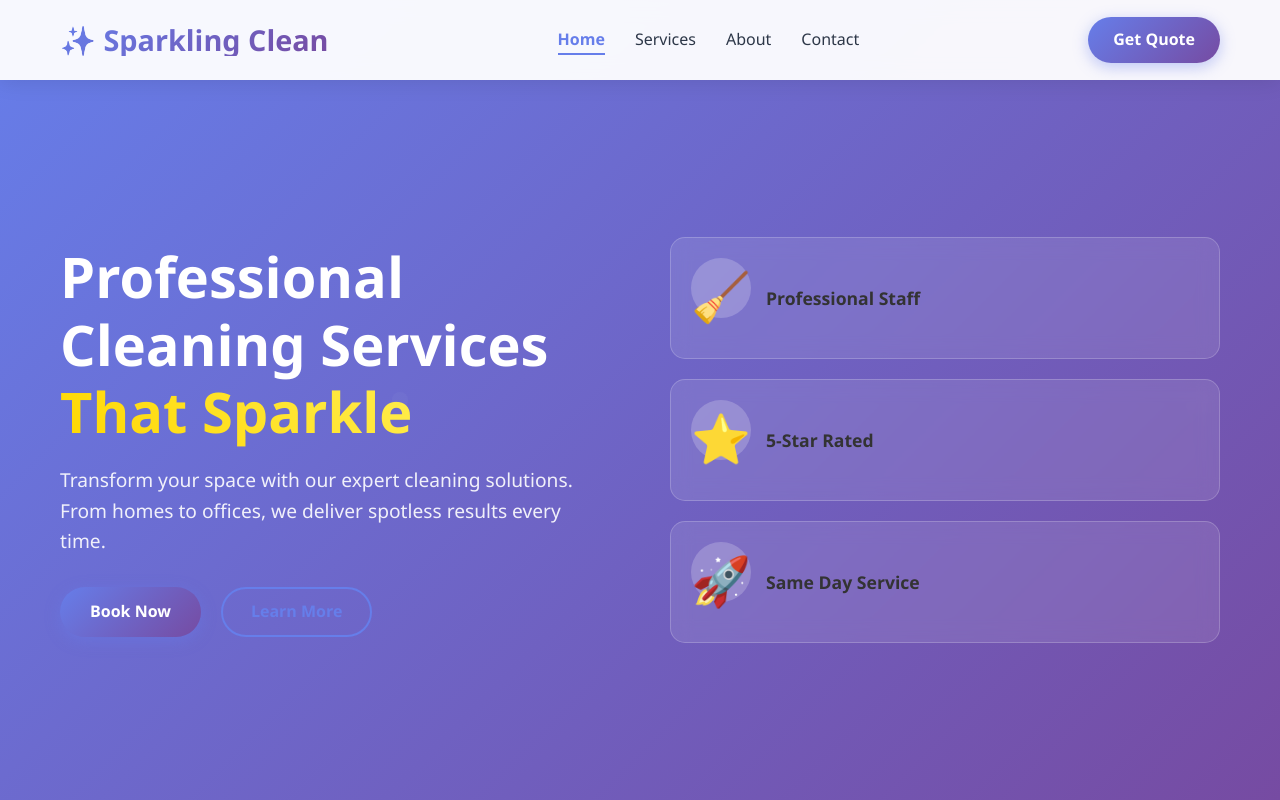
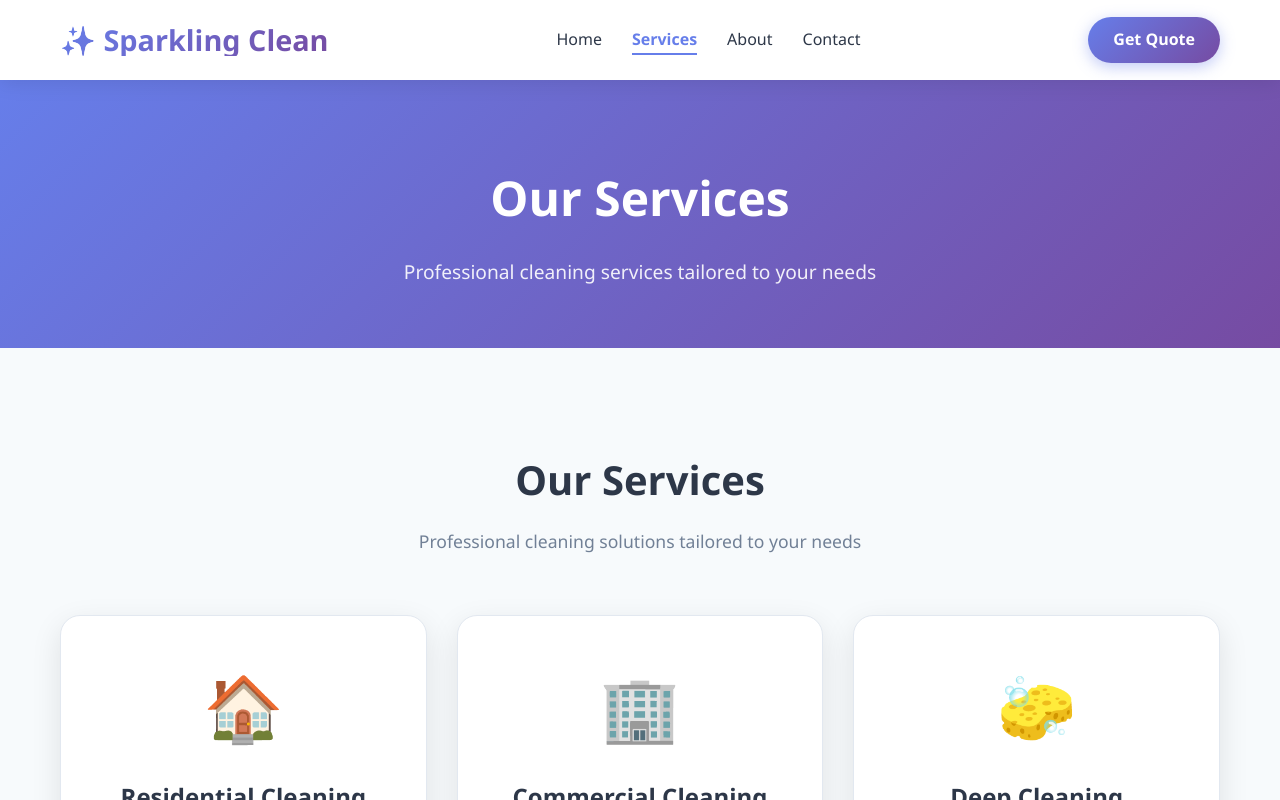
Before and after one commit to RheeB804/SparklingCleanLaundry, a React (Create React App) app: page /services in a window 1280 px wide. Shown: the top 800 px of the page. Built offline with nearby package versions, Linux system fonts and the light colour scheme.

Commit message:
Initial commit: Add sparkling-clean-react website with modern UI components and routing

```diff
--- a/package.json
+++ b/package.json
@@ -9,6 +9,7 @@
     "@testing-library/user-event": "^13.5.0",
     "react": "^19.1.1",
     "react-dom": "^19.1.1",
+    "react-router-dom": "^7.8.2",
     "react-scripts": "5.0.1",
     "web-vitals": "^2.1.4"
   },
--- a/src/App.css
+++ b/src/App.css
@@ -72,6 +72,38 @@ body {
   margin: 0 auto;
 }
 
+/* Page container styles */
+.page-container {
+  min-height: calc(100vh - 80px);
+  padding-top: 80px;
+}
+
+.page-header {
+  background: linear-gradient(135deg, #667eea 0%, #764ba2 100%);
+  color: white;
+  padding: 80px 0 60px;
+  text-align: center;
+}
+
+.page-header h1 {
+  font-size: 3rem;
+  font-weight: 700;
+  margin-bottom: 20px;
+}
+
+.page-header p {
+  font-size: 1.2rem;
+  opacity: 0.9;
+  max-width: 600px;
+  margin: 0 auto;
+}
+
+.container {
+  max-width: 1200px;
+  margin: 0 auto;
+  padding: 0 20px;
+}
+
 /* Responsive design */
 @media (max-width: 768px) {
   .section-header h2 {
@@ -81,4 +113,12 @@ body {
   .section-header p {
     font-size: 1rem;
   }
+
+  .page-header h1 {
+    font-size: 2.5rem;
+  }
+
+  .page-header p {
+    font-size: 1.1rem;
+  }
 }
--- a/src/App.js
+++ b/src/App.js
@@ -1,22 +1,27 @@
 import React from 'react';
+import { BrowserRouter as Router, Routes, Route } from 'react-router-dom';
 import './App.css';
 import Header from './components/Header';
-import Hero from './components/Hero';
-import Services from './components/Services';
-import About from './components/About';
-import Contact from './components/Contact';
 import Footer from './components/Footer';
+import HomePage from './pages/HomePage';
+import ServicesPage from './pages/ServicesPage';
+import AboutPage from './pages/AboutPage';
+import ContactPage from './pages/ContactPage';
 
 function App() {
   return (
-    <div className="App">
-      <Header />
-      <Hero />
-      <Services />
-      <About />
-      <Contact />
-      <Footer />
-    </div>
+    <Router>
+      <div className="App">
+        <Header />
+        <Routes>
+          <Route path="/" element={<HomePage />} />
+          <Route path="/services" element={<ServicesPage />} />
+          <Route path="/about" element={<AboutPage />} />
+          <Route path="/contact" element={<ContactPage />} />
+        </Routes>
+        <Footer />
+      </div>
+    </Router>
   );
 }
 
--- a/src/components/Header.js
+++ b/src/components/Header.js
@@ -1,9 +1,10 @@
 import React, { useState, useEffect } from 'react';
+import { Link, useLocation } from 'react-router-dom';
 import './Header.css';
 
 const Header = () => {
   const [isMenuOpen, setIsMenuOpen] = useState(false);
-  const [activeSection, setActiveSection] = useState('home');
+  const location = useLocation();
 
   const toggleMenu = () => {
     console.log('Toggle menu clicked, current state:', isMenuOpen);
@@ -14,37 +15,15 @@ const Header = () => {
     setIsMenuOpen(false);
   };
 
-  // Function to determine active section based on scroll position
-  const getActiveSection = () => {
-    const sections = ['home', 'services', 'about', 'contact'];
-    const scrollPosition = window.scrollY + 100; // Offset for header height
-
-    for (const section of sections) {
-      const element = document.getElementById(section);
-      if (element) {
-        const { offsetTop, offsetHeight } = element;
-        if (scrollPosition >= offsetTop && scrollPosition < offsetTop + offsetHeight) {
-          return section;
-        }
-      }
-    }
-    return 'home'; // Default to home
+  // Get active page based on current route
+  const getActivePage = () => {
+    const path = location.pathname;
+    if (path === '/') return 'home';
+    if (path === '/services') return 'services';
+    if (path === '/about') return 'about';
+    if (path === '/contact') return 'contact';
+    return 'home';
   };
-
-  // Update active section on scroll
-  useEffect(() => {
-    const handleScroll = () => {
-      setActiveSection(getActiveSection());
-    };
-
-    window.addEventListener('scroll', handleScroll);
-    // Set initial active section
-    setActiveSection(getActiveSection());
-
-    return () => {
-      window.removeEventListener('scroll', handleScroll);
-    };
-  }, []);
 
   // Close menu when clicking outside or on escape key
   useEffect(() => {
@@ -86,40 +65,40 @@ const Header = () => {
         <nav className={`nav ${isMenuOpen ? 'nav-open' : ''}`}>
           <ul className="nav-list">
             <li>
-              <a
-                href="#home"
-                className={`nav-link ${activeSection === 'home' ? 'active' : ''}`}
+              <Link
+                to="/"
+                className={`nav-link ${getActivePage() === 'home' ? 'active' : ''}`}
                 onClick={closeMenu}
               >
                 Home
-              </a>
+              </Link>
             </li>
             <li>
-              <a
-                href="#services"
-                className={`nav-link ${activeSection === 'services' ? 'active' : ''}`}
+              <Link
+                to="/services"
+                className={`nav-link ${getActivePage() === 'services' ? 'active' : ''}`}
                 onClick={closeMenu}
               >
                 Services
-              </a>
+              </Link>
             </li>
             <li>
-              <a
-                href="#about"
-                className={`nav-link ${activeSection === 'about' ? 'active' : ''}`}
+              <Link
+                to="/about"
+                className={`nav-link ${getActivePage() === 'about' ? 'active' : ''}`}
                 onClick={closeMenu}
               >
                 About
-              </a>
+              </Link>
             </li>
             <li>
-              <a
-                href="#contact"
-                className={`nav-link ${activeSection === 'contact' ? 'active' : ''}`}
+              <Link
+                to="/contact"
+                className={`nav-link ${getActivePage() === 'contact' ? 'active' : ''}`}
                 onClick={closeMenu}
               >
                 Contact
-              </a>
+              </Link>
             </li>
           </ul>
           {/* Mobile CTA Button */}
--- /dev/null
+++ b/src/pages/AboutPage.js
@@ -0,0 +1,18 @@
+import React from 'react';
+import About from '../components/About';
+
+const AboutPage = () => {
+  return (
+    <div className="page-container">
+      <div className="page-header">
+        <div className="container">
+          <h1>About Us</h1>
+          <p>Your trusted cleaning partner for over a decade</p>
+        </div>
+      </div>
+      <About />
+    </div>
+  );
+};
+
+export default AboutPage;
--- /dev/null
+++ b/src/pages/ContactPage.js
@@ -0,0 +1,18 @@
+import React from 'react';
+import Contact from '../components/Contact';
+
+const ContactPage = () => {
+  return (
+    <div className="page-container">
+      <div className="page-header">
+        <div className="container">
+          <h1>Contact Us</h1>
+          <p>Get in touch for a free quote</p>
+        </div>
+      </div>
+      <Contact />
+    </div>
+  );
+};
+
+export default ContactPage;
--- /dev/null
+++ b/src/pages/HomePage.js
@@ -0,0 +1,18 @@
+import React from 'react';
+import Hero from '../components/Hero';
+import Services from '../components/Services';
+import About from '../components/About';
+import Contact from '../components/Contact';
+
+const HomePage = () => {
+  return (
+    <div>
+      <Hero />
+      <Services />
+      <About />
+      <Contact />
+    </div>
+  );
+};
+
+export default HomePage;
--- /dev/null
+++ b/src/pages/ServicesPage.js
@@ -0,0 +1,18 @@
+import React from 'react';
+import Services from '../components/Services';
+
+const ServicesPage = () => {
+  return (
+    <div className="page-container">
+      <div className="page-header">
+        <div className="container">
+          <h1>Our Services</h1>
+          <p>Professional cleaning services tailored to your needs</p>
+        </div>
+      </div>
+      <Services />
+    </div>
+  );
+};
+
+export default ServicesPage;
```
Also changed, not shown: 2 other files (tests, documents, lock files or other folders).
